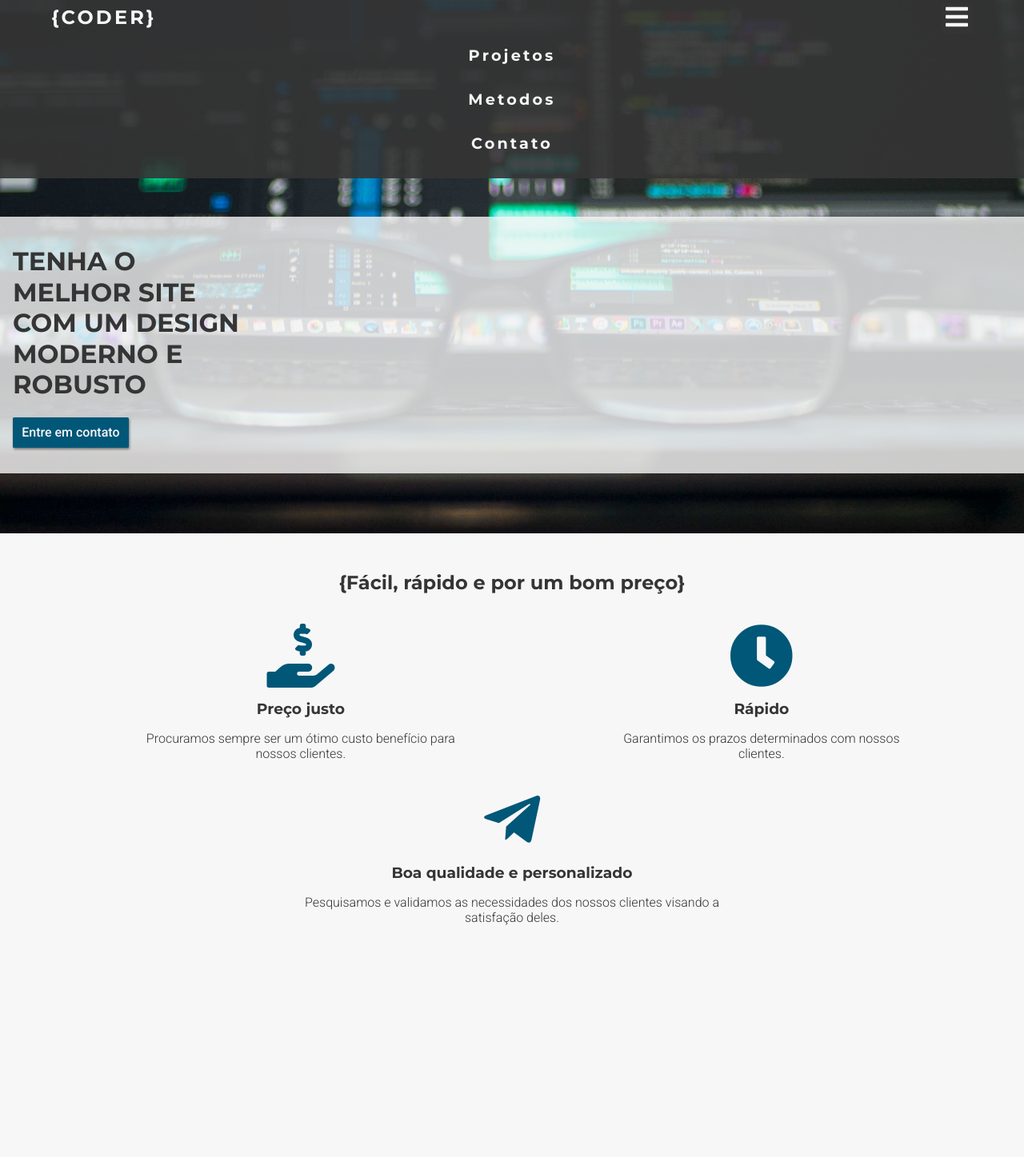
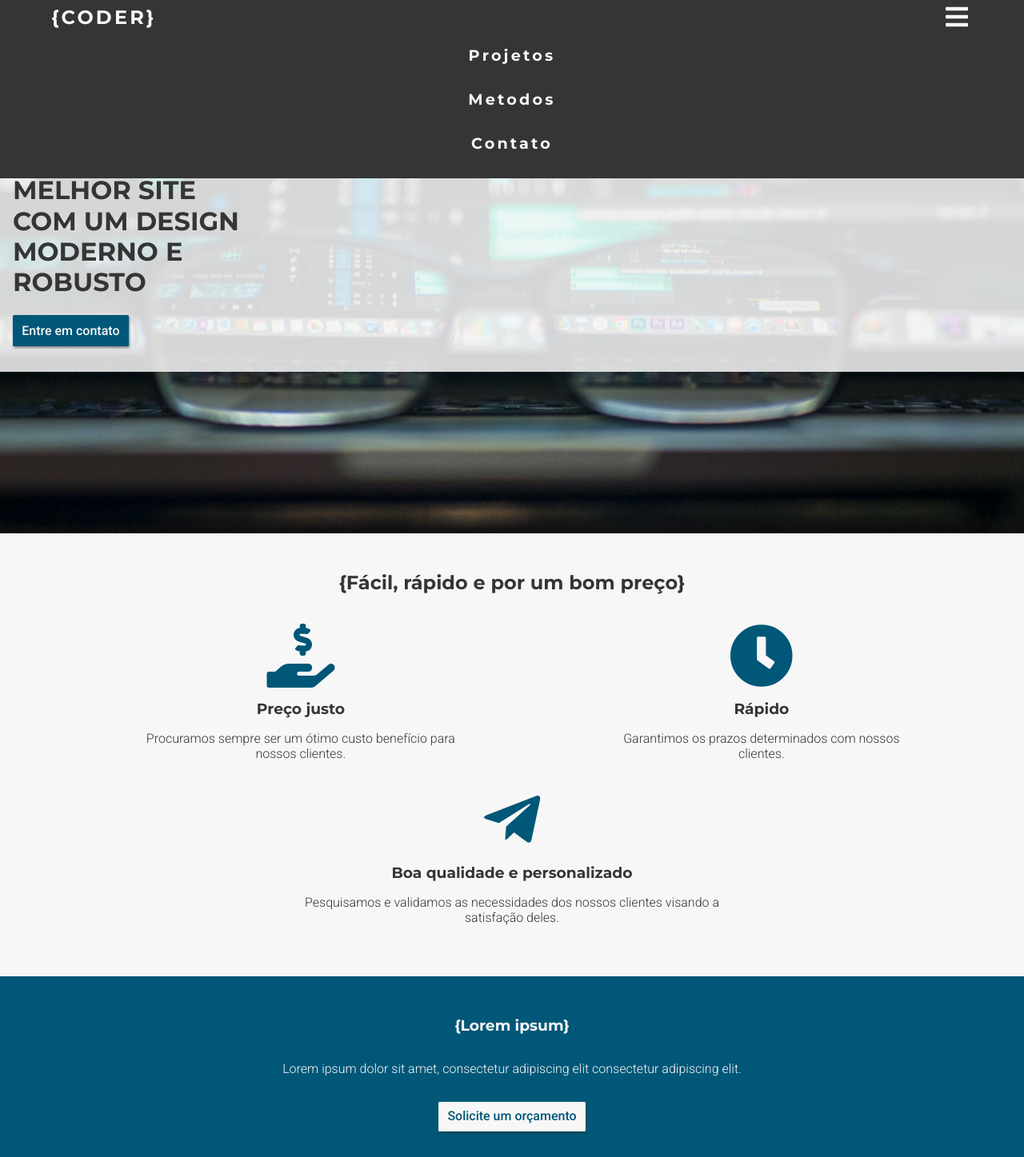
Before and after one commit to EsioFreitas/portfolio-2.0, a plain HTML site: page index.html in a window 1280 px wide. Shown: the part 13-1460 px from the top of the page at 80% size. Before the commit the page ends 1234 px from the top, so only its background shows below. Drawn offline with Linux system fonts and the light colour scheme.

Commit message:
Add orcamento section

```diff
--- a/assets/css/index.css
+++ b/assets/css/index.css
@@ -3,11 +3,13 @@
     background-size: cover;
     background-position: bottom left;
     height: 85vh;
+    position: relative;
 }
 
 .header__navbar {
     position: relative;
     transition: max-height .5s ease-in;
+    z-index: 50;
 }
 
 .header__navbar ul {
@@ -43,17 +45,23 @@
 }
 
 .header__nav-container {
-    background-color: rgb(53, 53, 53, .9);
+    background-color: rgb(53, 53, 53);
     padding: 1rem 0;
+    width: 100%;
+    position: fixed;
+    top: 0;
+    z-index: 2;
 }
 
 .header__content {
-    background-color: rgba(247, 247, 247, 0.8);
+    background-color: rgba(247, 247, 247, 0.85);
     width: 50%;
     padding: 1rem;
     padding-bottom: 2rem;
     width: 100%;
-    margin-top: 3rem;
+    position: absolute;
+    top: 23%;
+    z-index: 1;
 }
 
 .header__content h1 {
@@ -97,3 +105,19 @@
     font-size: 5rem;
     color: #005778;
 }
+
+.orcamento{
+    background-color: #005778;
+    text-align: center;
+    padding: 2rem 0;
+}
+
+.orcamento h3, .orcamento p{
+    color: #f7f7f7;
+    text-align: center;
+}
+
+.orcamento p {
+    margin: 2rem 0;
+    font-weight: 200;
+}
--- a/assets/css/main.css
+++ b/assets/css/main.css
@@ -38,6 +38,16 @@ h1, h2, h3, p {
     background-color: #004763;
 }
 
+.btn__secundary{
+    background-color: #f7f7f7;
+    transition: background-color .8s ease;
+    color: #005778;
+}
+
+.btn__secundary:hover{
+    background-color: #d3d3d3;
+}
+
 .container{
     width: 90%;
     margin: 0 auto;
--- a/index.html
+++ b/index.html
@@ -62,6 +62,23 @@
             </div>
         </div>
     </section>
+    <section class="orcamento">
+        <div class="container">
+            <h3>{Lorem ipsum}</h3>
+            <p>Lorem ipsum dolor sit amet, consectetur adipiscing elit consectetur adipiscing elit.</p>
+            <button class="btn btn__secundary">Solicite um orçamento</button>
+        </div>
+    </section>
+    <!-- <section>
+        <div>
+            <h3></h3>
+            <p></p>
+        </div>
+        <div>
+            <h3></h3>
+            <p></p>
+        </div>
+    </section> -->
 </body>
 <script src="./assets/js/menu.js"></script>
 <script src="./assets/js/main.js"></script>
```
